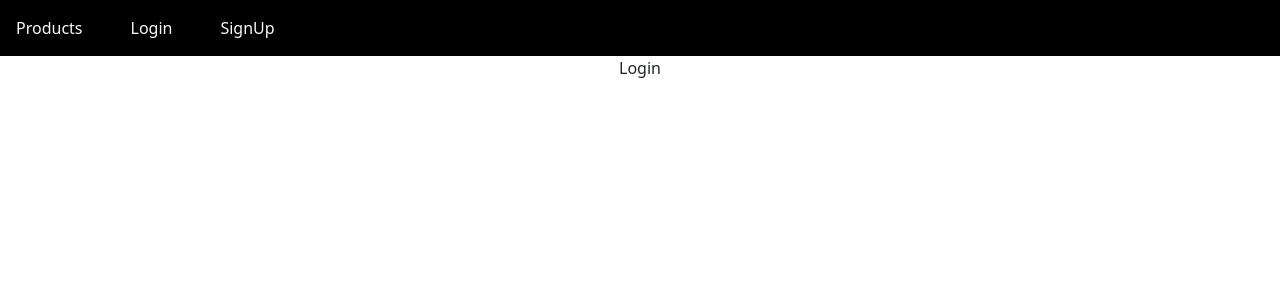
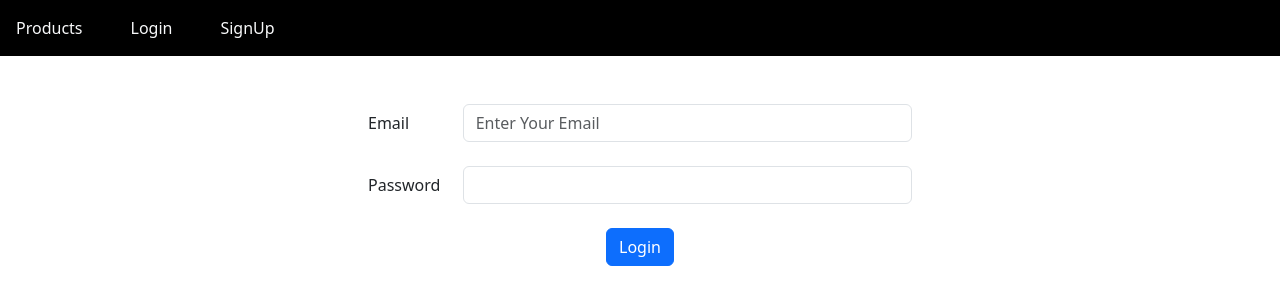
Before and after one commit to marknasser/iti-e-commerce, a React (Create React App) app: page /login in a window 1280 px wide. Shown: the top 304 px of the page. Built offline with nearby package versions, Linux system fonts and the light colour scheme; no server answers.

Commit message:
add login

```diff
--- a/src/pages/Login.jsx
+++ b/src/pages/Login.jsx
@@ -1,7 +1,69 @@
 import React from "react";
+import { useForm } from "react-hook-form";
+import { Form, Col, Row, Stack, Button } from "react-bootstrap";
 
 function Login() {
-  return <div>Login</div>;
+  const {
+    register,
+    handleSubmit,
+    watch,
+    formState: { errors },
+  } = useForm();
+
+  const submit = (data) => {
+    console.log(data);
+    console.log(errors);
+  };
+  return (
+    <Form className="p-5 w-50" onSubmit={handleSubmit(submit)}>
+      <Stack gap={4}>
+        <Form.Group controlId="email">
+          <Row className="align-items-center">
+            <Col sm={2}>
+              <Form.Label className="m-0">Email</Form.Label>
+            </Col>
+            <Col>
+              <Form.Control
+                type="email"
+                placeholder="Enter Your Email"
+                {...register("email", { required: true })}
+              />
+            </Col>
+          </Row>
+          {errors.email && (
+            <span className="error-input">This field is required</span>
+          )}
+        </Form.Group>
+
+        <Form.Group controlId="title">
+          <Row className="align-items-center">
+            <Col sm={2}>
+              <Form.Label className="m-0">Password</Form.Label>
+            </Col>
+            <Col>
+              <Form.Control
+                type="password"
+                placeholder=""
+                {...register("password", {
+                  required: true,
+                  pattern: /^[0-9]*$/i,
+                })}
+              />
+            </Col>
+            {errors.password && (
+              <span className="error-input">
+                password must contain only numbers
+              </span>
+            )}
+          </Row>
+        </Form.Group>
+
+        <Button type="submit" style={{ width: "fit-content", margin: "auto" }}>
+          Login
+        </Button>
+      </Stack>
+    </Form>
+  );
 }
 
 export default Login;
--- a/src/pages/Signup.jsx
+++ b/src/pages/Signup.jsx
@@ -94,7 +94,12 @@ function Signup() {
         </Form.Group>
 
         {/* <Select name="gender" options={genderOptions} {...register("gender")} />   does not work*/}
-
+        <Form.Group controlId="gender">
+          <Row className="align-items-center">
+            <Col sm={2}>
+              <Form.Label className="m-0">(opitional) gender</Form.Label>
+            </Col>
+            <Col>
               <Select
                 name="gender"
                 options={genderOptions}
@@ -102,6 +107,20 @@ function Signup() {
                   setSelectedGender(val);
                 }}
               />
+            </Col>
+            {errors.password && (
+              <span className="error-input">
+                password must contain only numbers
+              </span>
+            )}
+          </Row>
+        </Form.Group>
+        <Form.Group controlId="gender">
+          <Row className="align-items-center">
+            <Col sm={2}>
+              <Form.Label className="m-0">(opitional) hobbies</Form.Label>
+            </Col>
+            <Col>
               <Select
                 name="hobbies"
                 options={hobbiesOptions}
@@ -110,8 +129,18 @@ function Signup() {
                 }}
                 isMulti
               />
+            </Col>
+            {errors.password && (
+              <span className="error-input">
+                password must contain only numbers
+              </span>
+            )}
+          </Row>
+        </Form.Group>
 
-        <Button type="submit">Sign up</Button>
+        <Button type="submit" style={{ width: "fit-content", margin: "auto" }}>
+          Sign up
+        </Button>
       </Stack>
     </Form>
   );
```
Lines whose indentation alone changed are shown as unchanged.
